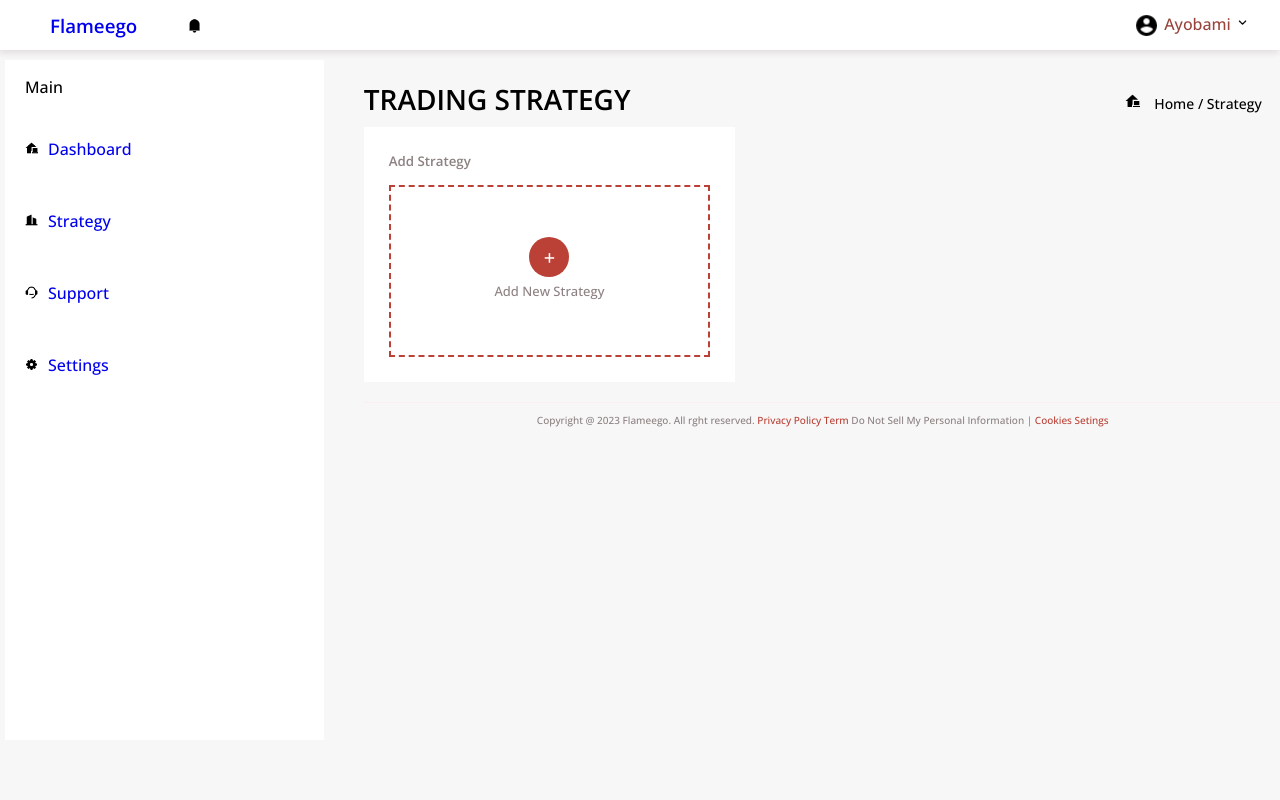
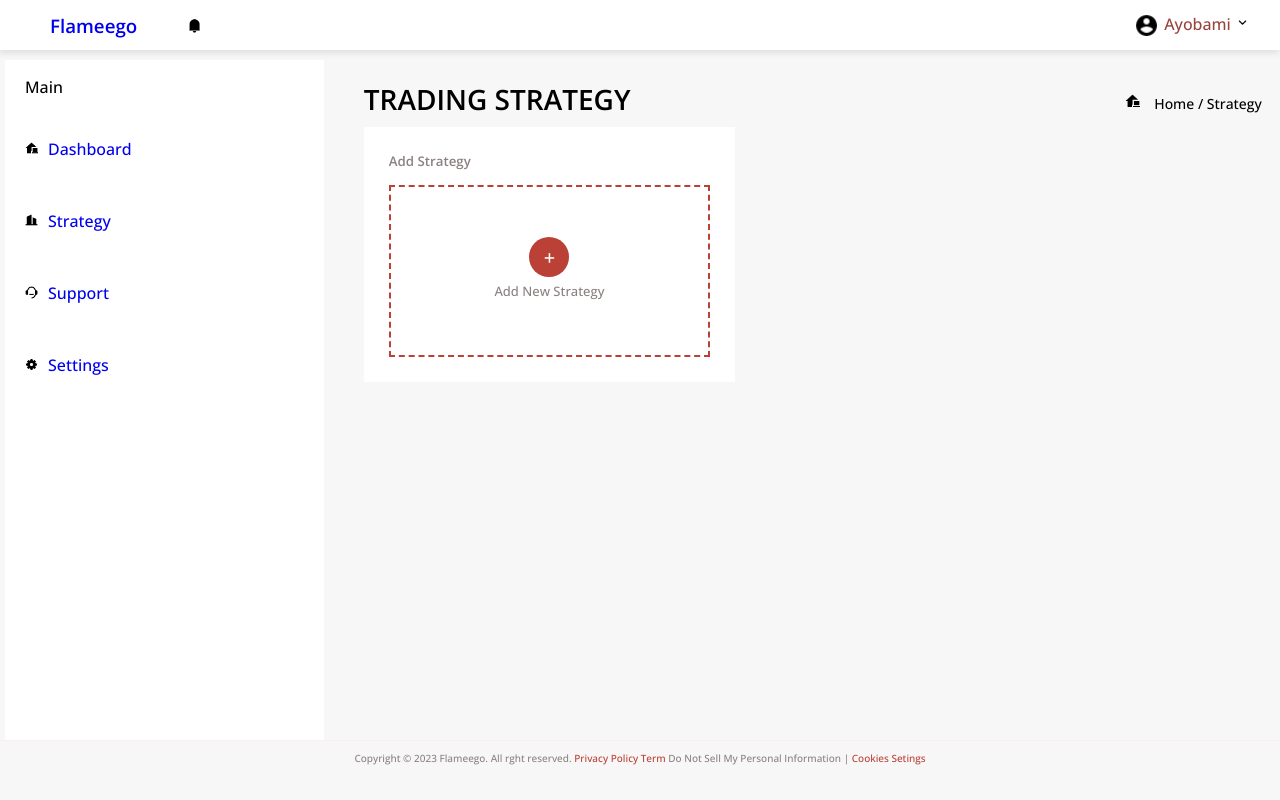
Before and after one commit to Array1994/flameego2, a React (Vite) app: page /strategy in a window 1280 px wide. Shown: the top 800 px of the page. Built offline with nearby package versions, Linux system fonts and the light colour scheme.

Commit message:
09/06 changes

```diff
--- a/package.json
+++ b/package.json
@@ -12,7 +12,7 @@
   "dependencies": {
     "react": "^18.2.0",
     "react-dom": "^18.2.0",
-    "react-icons": "^4.8.0",
+    "react-icons": "^4.9.0",
     "remixicon": "^3.3.0"
   },
   "devDependencies": {
--- a/src/App.css
+++ b/src/App.css
@@ -221,11 +221,12 @@ button {
 
 /* Footer Styling*/
 .footer{
+  display: flex;
   font-size: 10px;
-  margin: 0;
+  margin-top: auto;
   border-top: 1px solid #fceeee;
   width: 100%;
-  text-align: center;
+  justify-content: center;
 }
 .red {
   color: #bb4035;
@@ -255,6 +256,9 @@ button {
   margin-top: 5px;
   margin-bottom: 5px;
 }
+.solid{
+  font-size: 8px;
+}
 #plus-design{
   display: flex;
   justify-content: center;
--- a/src/App.jsx
+++ b/src/App.jsx
@@ -1,44 +1,26 @@
-import { useState } from 'react'
-import { Link, Routes, Route } from 'react-router-dom'
-import Header from "./Header.jsx"
+import React from 'react'
+import { Routes, Route } from 'react-router-dom'
 import Aside from "./components/Aside.jsx"
 import Support from './components/Support.jsx'
 import Settings from './components/Settings.jsx'
 import Strategy from './components/Strategy.jsx'
-
+import Layout from './components/Layout.jsx'
 import './App.css'
 
+
 function App() {
-  const [count, setCount] = useState(1)
-console.log(count)
   return (
-    <div>
-      <Header/>
-      <div id='menu-aside'>
+    <>
+        <Routes>
+          <Route element={<Layout/>}>
+              <Route index element={<Aside/>}/>
+              <Route path='/strategy' element={<Strategy/>}/>
+              <Route path='/support' element={<Support/>}/>
+              <Route path='/settings' element={<Settings/>}/>
+          </Route>
 
-        <div id="menu">
-            <p>Main</p>
-            <ul>
-                <Link className="link"to="/" ><li className="list"><img className="list-icon" src="/dashboard.png"/>Dashboard</li></Link>
-                <Link className="link"to="/strategy" ><li className="list"><img className="list-icon" src="/strategy.png"/>Strategy</li></Link>
-                <Link className="link"to="/support" ><li className="list"><img className="list-icon" src="/support.png"/>Support</li></Link>
-                <Link className="link"to="/settings" ><li className="list"><img className="list-icon" src="/settings.png"/>Settings</li></Link>
-
-            </ul>
-        </div>
-      <div className='aside'>
-        <Routes>
-          <Route path='/' element={<Aside/>}/>
-          <Route path='/strategy' element={<Strategy/>}/>
-          <Route path='/support' element={<Support/>}/>
-          <Route path='/settings' element={<Settings/>}/>
         </Routes>
-      </div>
-
-      </div>
-
-
-    </div>
+    </>
   )
 }
 
--- a/src/components/Aside.jsx
+++ b/src/components/Aside.jsx
@@ -9,7 +9,7 @@ function Aside(){
         <div id="aside">
             <h1>Dashboard</h1>
             <CryptoList/>
-            <Footer/>
+
         </div>
 
     )
--- a/src/components/Footer.jsx
+++ b/src/components/Footer.jsx
@@ -1,10 +1,10 @@
 import React from "react";
-
+import { FaRegCopyright } from "react-icons/fa";
 function  Footer(){
 return(
     <div className="footer">
 
-        <p><span className="fade">Copyright @ 2023 Flameego. All rght reserved.</span> <span className="red">Privacy Policy Term</span> <span className="fade">Do Not Sell My Personal Information | </span><span className="red">Cookies Setings</span></p>
+        <p><span className="fade">Copyright &#169; 2023 Flameego. All rght reserved.</span> <span className="red">Privacy Policy Term</span> <span className="fade">Do Not Sell My Personal Information | </span><span className="red">Cookies Setings</span></p>
 
     </div>
 )
--- /dev/null
+++ b/src/components/Layout.jsx
@@ -0,0 +1,23 @@
+import React from "react"
+import { Outlet } from "react-router-dom"
+import Header from "../Header"
+import Menu from "./Menu"
+import Footer from "./Footer"
+
+function Layout(){
+    return(
+    <div>
+      <Header/>
+      <div id='menu-aside'>
+        <Menu/>
+      <div className='aside'>
+        <Outlet/>
+      </div>
+
+      </div>
+
+     <Footer/>
+    </div>
+    )
+}
+export default Layout
--- a/src/components/Menu.jsx
+++ b/src/components/Menu.jsx
@@ -1,15 +1,15 @@
 import React from "react";
-
+import {Link} from 'react-router-dom'
 
 function Menu(){
     return (
         <div id="menu">
             <p>Main</p>
             <ul>
-                <li className="list"><img className="list-icon" src="./public/dashboard.png"/>Dashboard</li>
-                <li className="list"><img className="list-icon" src="./public/strategy.png"/>Strategy</li>
-                <li className="list"><img className="list-icon" src="./public/support.png"/>Support</li>
-                <li className="list"><img className="list-icon" src="./public/settings.png"/>Settings</li>
+                <Link className="link"to="/" ><li className="list"><img className="list-icon" src="/dashboard.png"/>Dashboard</li></Link>
+                <Link className="link"to="/strategy" ><li className="list"><img className="list-icon" src="/strategy.png"/>Strategy</li></Link>
+                <Link className="link"to="/support" ><li className="list"><img className="list-icon" src="/support.png"/>Support</li></Link>
+                <Link className="link"to="/settings" ><li className="list"><img className="list-icon" src="/settings.png"/>Settings</li></Link>
             </ul>
         </div>
 
--- a/src/components/Settings.jsx
+++ b/src/components/Settings.jsx
@@ -50,7 +50,6 @@ return(
             <button id="setting-submit" onClick={handleSubmit}><div  className="inside"><h5>Update</h5> <img   src="/arrow-down.png"/></div></button>
         </form>
         </div>
-        <Footer/>
     </div>
 
 )
--- a/src/components/Strategy.jsx
+++ b/src/components/Strategy.jsx
@@ -16,7 +16,6 @@ return(
 
             </div>
         </div>
-        <Footer/>
 
     </div>
 )
```
Also changed, not shown: 1 other file (tests, documents, lock files or other folders).
